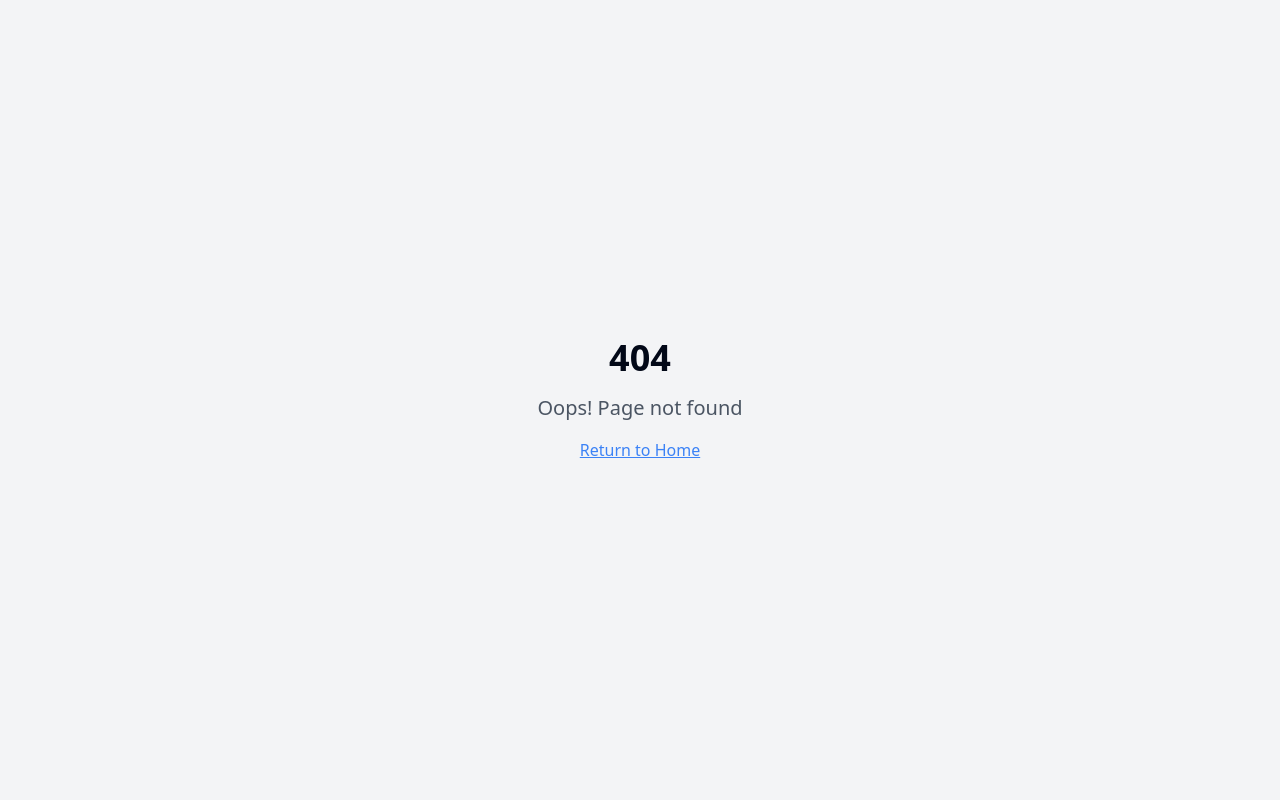
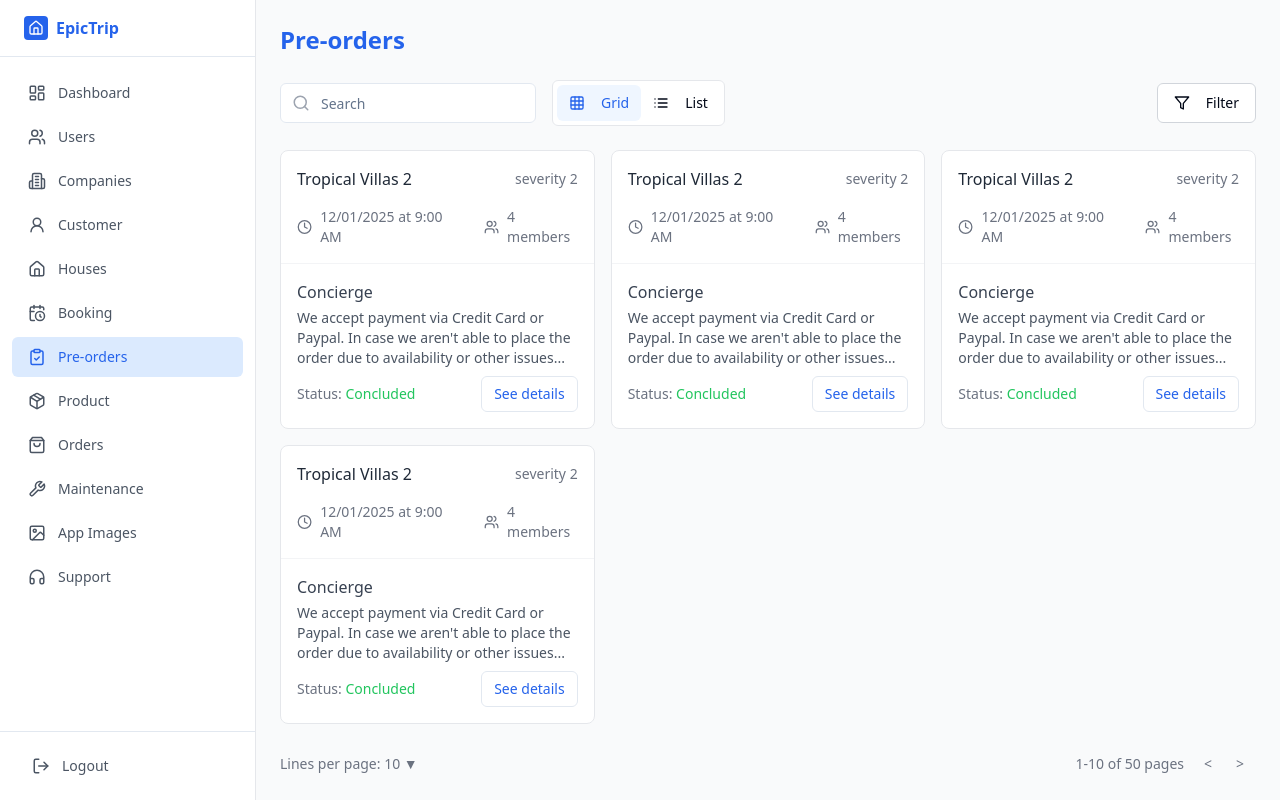
Before and after one commit to l7obrabo/backoffice4, a React (Vite) app: page /pre-orders in a window 1280 px wide. Before the commit this address had no page. Built offline with nearby package versions, Linux system fonts and the light colour scheme.

Commit message:
Add Pre-orders page
Implement Pre-orders page with table, search, action buttons, and pagination, mirroring the provided image. Update App.tsx and Sidebar.tsx for navigation.

```diff
--- a/src/App.tsx
+++ b/src/App.tsx
@@ -11,6 +11,7 @@ import Companies from "./pages/Companies";
 import Customer from "./pages/Customer";
 import Houses from "./pages/Houses";
 import Booking from "./pages/Booking";
+import PreOrders from "./pages/PreOrders";
 import NotFound from "./pages/NotFound";
 
 const queryClient = new QueryClient();
@@ -29,6 +30,7 @@ const App = () => (
           <Route path="/customer" element={<Customer />} />
           <Route path="/houses" element={<Houses />} />
           <Route path="/booking" element={<Booking />} />
+          <Route path="/pre-orders" element={<PreOrders />} />
           <Route path="*" element={<NotFound />} />
         </Routes>
       </BrowserRouter>
--- /dev/null
+++ b/src/components/PreOrderCard.tsx
@@ -0,0 +1,73 @@
+
+import React from 'react';
+import { Button } from "@/components/ui/button";
+import { Clock, Users } from 'lucide-react';
+import { toast } from "sonner";
+
+interface PreOrder {
+  id: number;
+  villa: string;
+  severity: number;
+  date: string;
+  members: number;
+  conciergeMessage: string;
+  status: 'Concluded' | 'Pending' | 'Cancelled';
+}
+
+interface PreOrderCardProps {
+  preOrder: PreOrder;
+}
+
+const PreOrderCard = ({ preOrder }: PreOrderCardProps) => {
+  const handleSeeDetails = () => {
+    toast.success(`Viewing details for ${preOrder.villa}`);
+  };
+
+  return (
+    <div className="bg-white rounded-lg border border-gray-200 overflow-hidden">
+      <div className="flex justify-between items-center p-4">
+        <h3 className="font-medium text-gray-800">{preOrder.villa}</h3>
+        <span className="text-sm text-gray-500">severity {preOrder.severity}</span>
+      </div>
+
+      <div className="px-4 pb-2 flex gap-6">
+        <div className="flex items-center gap-2 text-gray-500 text-sm">
+          <Clock className="h-4 w-4" />
+          <span>{preOrder.date}</span>
+        </div>
+        <div className="flex items-center gap-2 text-gray-500 text-sm">
+          <Users className="h-4 w-4" />
+          <span>{preOrder.members} members</span>
+        </div>
+      </div>
+
+      <div className="border-t border-gray-100 mt-2"></div>
+
+      <div className="p-4">
+        <h4 className="text-gray-700 font-medium mb-1">Concierge</h4>
+        <p className="text-sm text-gray-600 mb-2">{preOrder.conciergeMessage}</p>
+        <div className="flex justify-between items-center">
+          <div className="text-sm">
+            <span className="text-gray-500">Status: </span>
+            <span
+              className={preOrder.status === 'Concluded' ? 'text-green-500' :
+                        preOrder.status === 'Pending' ? 'text-yellow-500' : 'text-red-500'}
+            >
+              {preOrder.status}
+            </span>
+          </div>
+          <Button
+            variant="outline"
+            size="sm"
+            onClick={handleSeeDetails}
+            className={preOrder.status === 'Concluded' ? 'text-blue-600 hover:text-blue-700' : ''}
+          >
+            See details
+          </Button>
+        </div>
+      </div>
+    </div>
+  );
+};
+
+export default PreOrderCard;
--- /dev/null
+++ b/src/pages/PreOrders.tsx
@@ -0,0 +1,150 @@
+
+import React, { useState } from 'react';
+import Sidebar from '../components/Sidebar';
+import SearchBar from '../components/SearchBar';
+import { Button } from "@/components/ui/button";
+import { Filter, Grid, List, Clock, Users } from 'lucide-react';
+import { toast } from "sonner";
+import PreOrderCard from '../components/PreOrderCard';
+
+interface PreOrder {
+  id: number;
+  villa: string;
+  severity: number;
+  date: string;
+  members: number;
+  conciergeMessage: string;
+  status: 'Concluded' | 'Pending' | 'Cancelled';
+}
+
+const PreOrders = () => {
+  const [searchQuery, setSearchQuery] = useState('');
+  const [viewMode, setViewMode] = useState<'grid' | 'list'>('grid');
+
+  // Mock pre-order data
+  const preOrders: PreOrder[] = [
+    {
+      id: 1,
+      villa: 'Tropical Villas 2',
+      severity: 2,
+      date: '12/01/2025 at 9:00 AM',
+      members: 4,
+      conciergeMessage: 'We accept payment via Credit Card or Paypal. In case we aren\'t able to place the order due to availability or other issues...',
+      status: 'Concluded'
+    },
+    {
+      id: 2,
+      villa: 'Tropical Villas 2',
+      severity: 2,
+      date: '12/01/2025 at 9:00 AM',
+      members: 4,
+      conciergeMessage: 'We accept payment via Credit Card or Paypal. In case we aren\'t able to place the order due to availability or other issues...',
+      status: 'Concluded'
+    },
+    {
+      id: 3,
+      villa: 'Tropical Villas 2',
+      severity: 2,
+      date: '12/01/2025 at 9:00 AM',
+      members: 4,
+      conciergeMessage: 'We accept payment via Credit Card or Paypal. In case we aren\'t able to place the order due to availability or other issues...',
+      status: 'Concluded'
+    },
+    {
+      id: 4,
+      villa: 'Tropical Villas 2',
+      severity: 2,
+      date: '12/01/2025 at 9:00 AM',
+      members: 4,
+      conciergeMessage: 'We accept payment via Credit Card or Paypal. In case we aren\'t able to place the order due to availability or other issues...',
+      status: 'Concluded'
+    }
+  ];
+
+  const handleSearch = (value: string) => {
+    setSearchQuery(value);
+  };
+
+  const handleFilter = () => {
+    toast.success("Filter clicked");
+  };
+
+  const handleViewModeChange = (mode: 'grid' | 'list') => {
+    setViewMode(mode);
+  };
+
+  const filteredPreOrders = preOrders.filter(order =>
+    order.villa.toLowerCase().includes(searchQuery.toLowerCase()) ||
+    order.conciergeMessage.toLowerCase().includes(searchQuery.toLowerCase())
+  );
+
+  return (
+    <div className="flex h-screen bg-gray-50">
+      <Sidebar />
+      <div className="flex-1 overflow-auto p-6">
+        <h1 className="text-2xl font-semibold text-blue-600 mb-6">Pre-orders</h1>
+
+        <div className="flex justify-between items-center mb-6">
+          <div className="flex items-center gap-4">
+            <div className="w-64">
+              <SearchBar onSearch={handleSearch} placeholder="Search" />
+            </div>
+            <div className="flex items-center bg-white rounded-md border border-gray-200 p-1">
+              <Button
+                variant="ghost"
+                size="sm"
+                onClick={() => handleViewModeChange('grid')}
+                className={`${viewMode === 'grid' ? 'bg-blue-50 text-blue-600' : ''}`}
+              >
+                <Grid className="h-4 w-4" />
+                <span className="ml-2">Grid</span>
+              </Button>
+              <Button
+                variant="ghost"
+                size="sm"
+                onClick={() => handleViewModeChange('list')}
+                className={`${viewMode === 'list' ? 'bg-blue-50 text-blue-600' : ''}`}
+              >
+                <List className="h-4 w-4" />
+                <span className="ml-2">List</span>
+              </Button>
+            </div>
+          </div>
+          <Button
+            variant="outline"
+            onClick={handleFilter}
+            className="border-gray-300"
+          >
+            <Filter className="mr-2 h-4 w-4" />
+            Filter
+          </Button>
+        </div>
+
+        <div className={`grid ${viewMode === 'grid' ? 'grid-cols-1 md:grid-cols-2 lg:grid-cols-3' : 'grid-cols-1'} gap-4`}>
+          {filteredPreOrders.map(order => (
+            <PreOrderCard key={order.id} preOrder={order} />
+          ))}
+        </div>
+
+        <div className="mt-6 flex justify-between items-center">
+          <div className="text-sm text-gray-500">
+            Lines per page: 10 ▼
+          </div>
+          <div className="flex items-center gap-2 text-sm text-gray-500">
+            <span>1-10 of 50 pages</span>
+            <div className="flex">
+              <Button variant="ghost" size="icon" className="h-8 w-8">
+                &lt;
+              </Button>
+              <Button variant="ghost" size="icon" className="h-8 w-8">
+                &gt;
+              </Button>
+            </div>
+          </div>
+        </div>
+      </div>
+    </div>
+  );
+};
+
+export default PreOrders;
```
